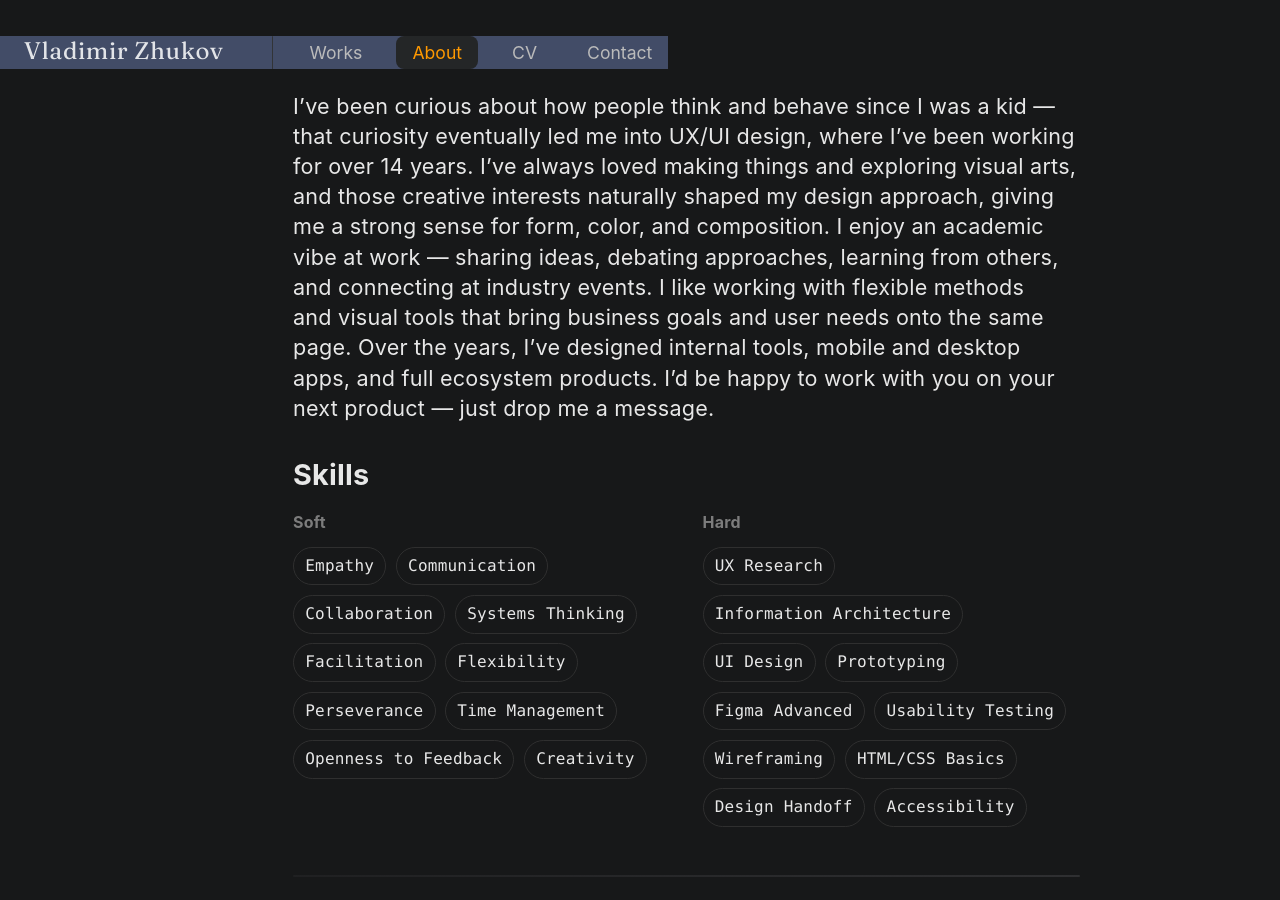
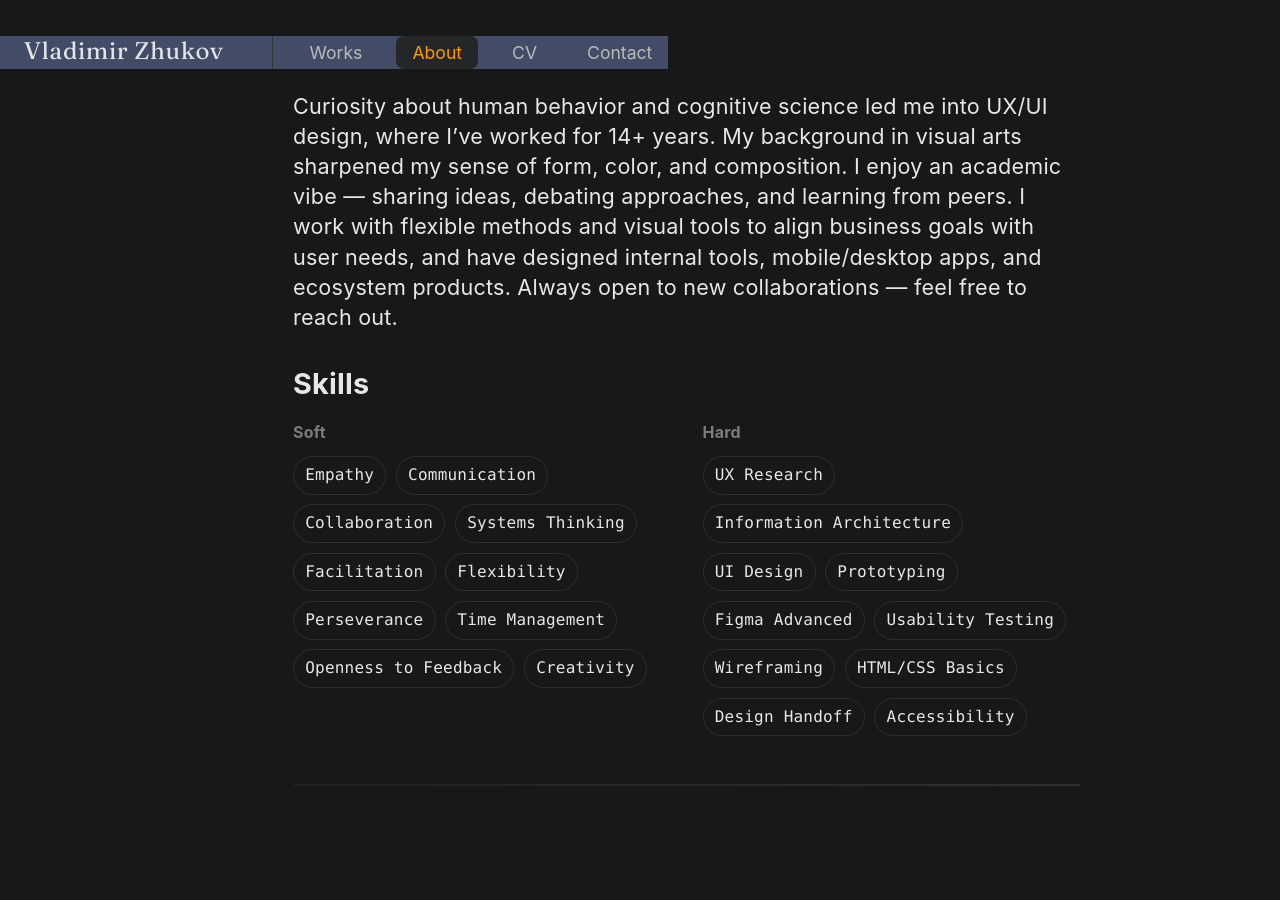
Before and after one commit to uxiscool/experience, a Jekyll site: the page built from about.md, in a window 1280 px wide. Built offline with Jekyll 4.4.1, drawn with Linux system fonts in a browser that asks for light colours.

Commit message:
Add files via upload

```diff
--- a/about.md
+++ b/about.md
@@ -7,7 +7,7 @@ permalink: /about/
 <div class="container">
   <div class="bio">
     <p>
-       I’ve been curious about how people think and behave since I&nbsp;was&nbsp;a&nbsp;kid — that curiosity eventually led me&nbsp;into&nbsp;UX/UI design, where I’ve&nbsp;been working for&nbsp;over 14&nbsp;years. I’ve&nbsp;always loved making things and&nbsp;exploring visual arts, and&nbsp;those creative interests naturally shaped my&nbsp;design approach, giving me a&nbsp;strong sense for&nbsp;form, color, and&nbsp;composition. I&nbsp;enjoy an&nbsp;academic vibe at&nbsp;work — sharing ideas, debating approaches, learning from others, and&nbsp;connecting at&nbsp;industry events. I&nbsp;like working with&nbsp;flexible methods and&nbsp;visual tools that bring business goals and&nbsp;user needs onto the&nbsp;same page. Over the&nbsp;years, I’ve&nbsp;designed internal tools, mobile and&nbsp;desktop apps, and&nbsp;full ecosystem products. I’d&nbsp;be&nbsp;happy to&nbsp;work with&nbsp;you&nbsp;on&nbsp;your next product — just drop me&nbsp;a&nbsp;message.
+Curiosity about human behavior and cognitive science led me into UX/UI design, where I’ve worked for 14+ years. My background in visual arts sharpened my sense of form, color, and composition. I enjoy an academic vibe — sharing ideas, debating approaches, and learning from peers. I work with flexible methods and visual tools to align business goals with user needs, and have designed internal tools, mobile/desktop apps, and ecosystem products. Always open to new collaborations — feel free to reach out.
     </p>
     <section class="skills-section">
   <h2 class="subheading">Skills</h2>
```
